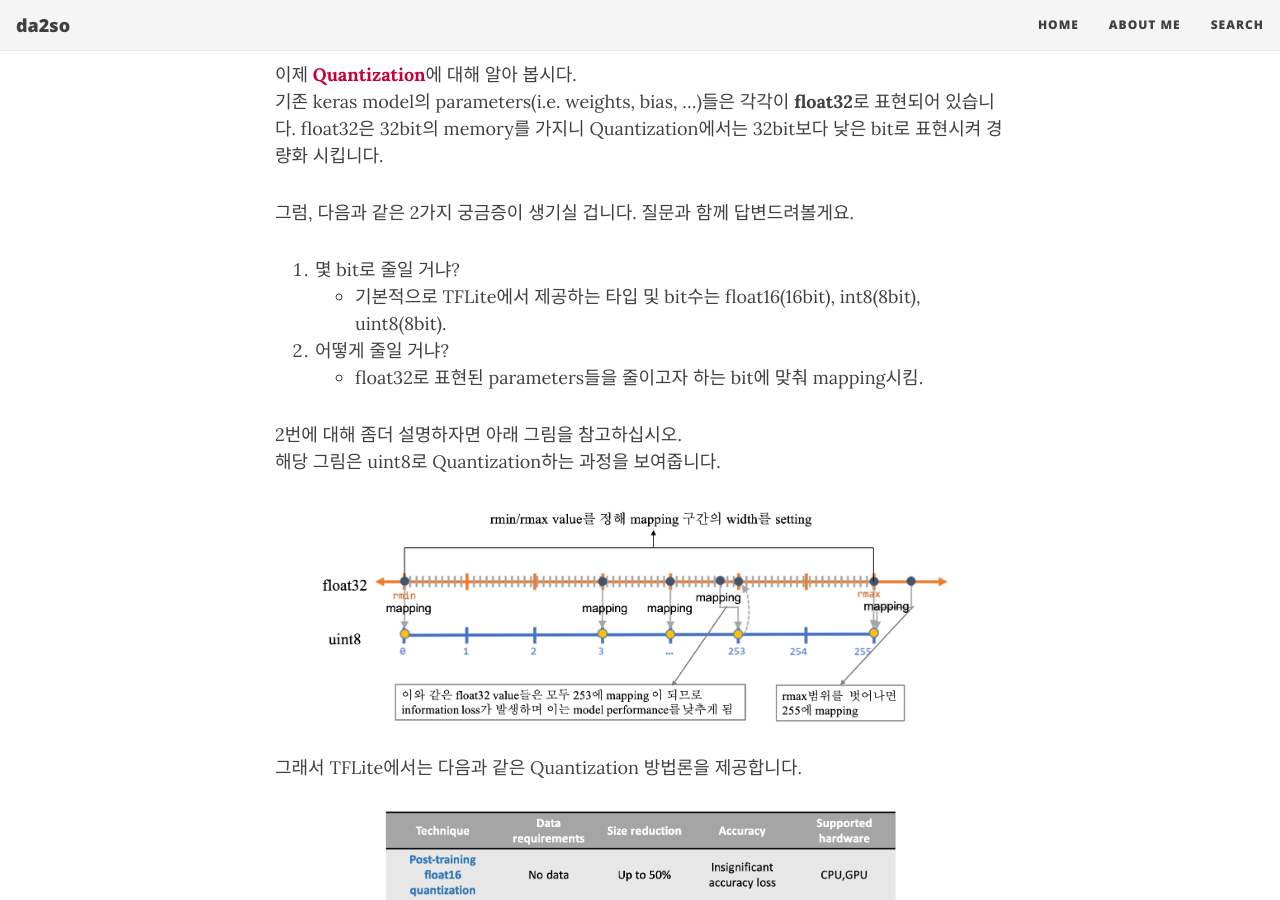
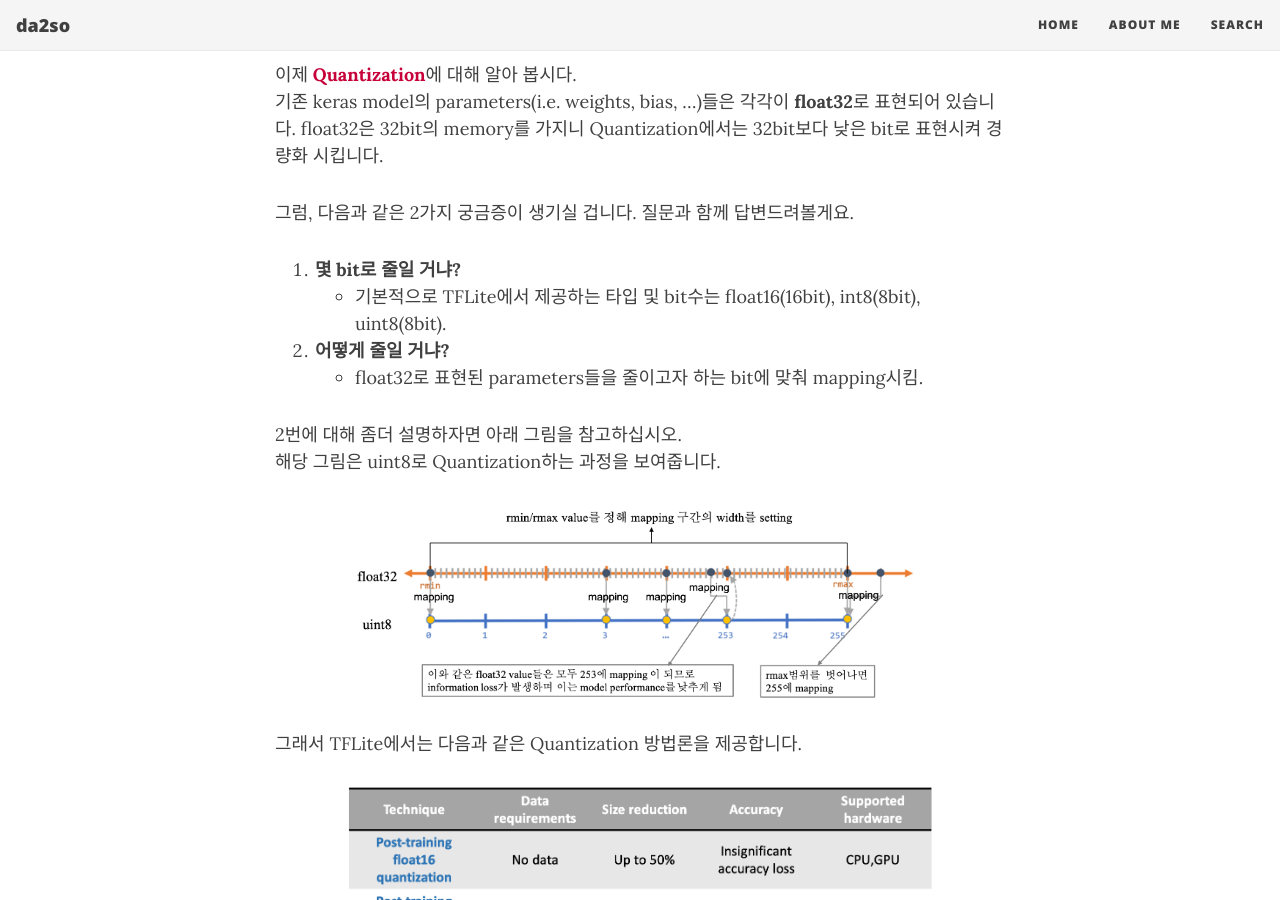
Before and after one commit to da2so/da2so.github.io, a Jekyll site: the page built from _posts/2020-12-27-Master_TFlite3.md, in a window 1280 px wide and 900 px high, scrolled down 877 px. Built offline with Jekyll 4.4.1, drawn with Linux system fonts in a browser that asks for light colours; nearby versions of some CDN libraries.

Commit message:
Update 2020-12-27-Master_TFlite3.md

```diff
--- a/_posts/2020-12-27-Master_TFlite3.md
+++ b/_posts/2020-12-27-Master_TFlite3.md
@@ -33,19 +33,19 @@
 
 그럼, 다음과 같은 2가지 궁금증이 생기실 겁니다. 질문과 함께 답변드려볼게요.
 
-1. 몇 bit로 줄일 거냐?
+1. **몇 bit로 줄일 거냐?**
     - 기본적으로 TFLite에서 제공하는 타입 및 bit수는 float16(16bit), int8(8bit), uint8(8bit).
-2. 어떻게 줄일 거냐?
+2. **어떻게 줄일 거냐?**
     - float32로 표현된 parameters들을 줄이고자 하는 bit에 맞춰 mapping시킴.
 
 2번에 대해 좀더 설명하자면 아래 그림을 참고하십시오.
 해당 그림은 uint8로 Quantization하는 과정을 보여줍니다.
 
-![2](https://da2so.github.io/assets/post_img/2020-12-27-Master_TFlite3/1.png){: .mx-auto.d-block width="90%" :}
+![2](https://da2so.github.io/assets/post_img/2020-12-27-Master_TFlite3/1.png){: .mx-auto.d-block width="80%" :}
 
 그래서 TFLite에서는 다음과 같은 Quantization 방법론을 제공합니다.
 
-![2](https://da2so.github.io/assets/post_img/2020-12-27-Master_TFlite3/2.png){: .mx-auto.d-block width="70%" :}
+![2](https://da2so.github.io/assets/post_img/2020-12-27-Master_TFlite3/2.png){: .mx-auto.d-block width="80%" :}
 
 총 4가지의 Technique를 TFLite에서 제공합니다. 크게 보면 **Post-Training Quantization**과 **Quantization Aware Training**두 개로 나뉘는 것을 볼 수 있습니다.
 그럼 먼저 **Post-Training Quantization** 알아봐요.
@@ -53,9 +53,11 @@
 ## 2. Post-Training Quantization (PTQ)
 
 PTQ는 해석 그대로 training 후에 Quantization하겠다는 말입니다. 그래서 already-trained된 float TF model을 대상으로 Quantization하게됩니다.
-TF Lite에서는 [이전 글](https://da2so.github.io/2020-12-23-Master_TFlite/)에서 설명드린 Tensorflow Lite Converter을 이용하여 PTQ를 합니다.
+TF Lite에서는 **[이전 글](https://da2so.github.io/2020-12-23-Master_TFlite/)**에서 설명드린 Tensorflow Lite Converter을 이용하여 PTQ를 합니다.
 
 PTQ방법론에서는 위의 표와 같이 3가지의 option과 그에 대한 장점이 있어요.
+
+![2](https://da2so.github.io/assets/post_img/2020-12-27-Master_TFlite3/2.png){: .mx-auto.d-block width="80%" :}
 
 
 하나하나 example code도 돌려보며 자세히 알아봐요.
```
